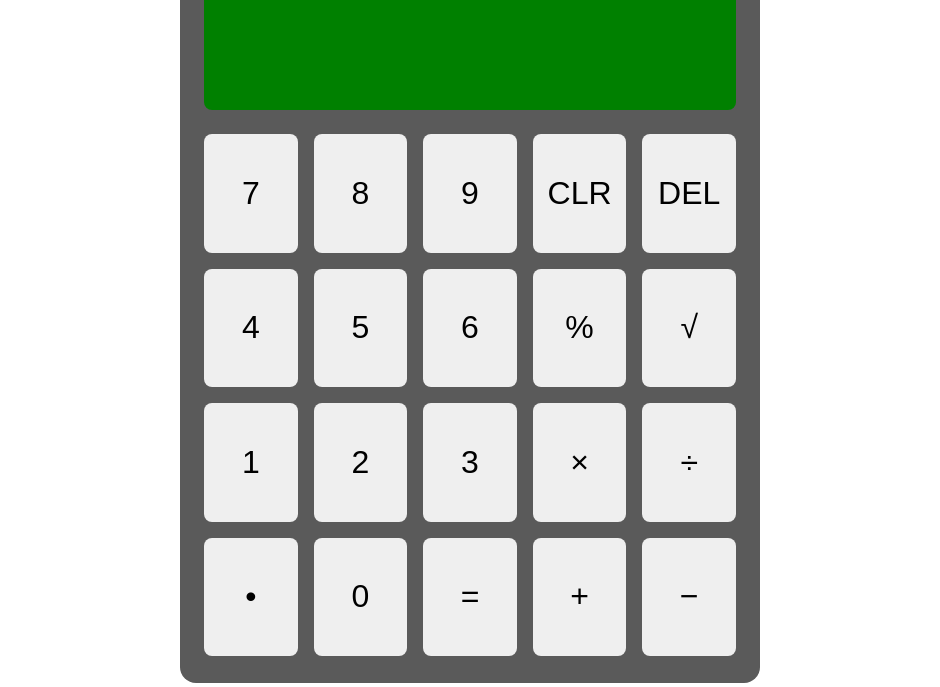
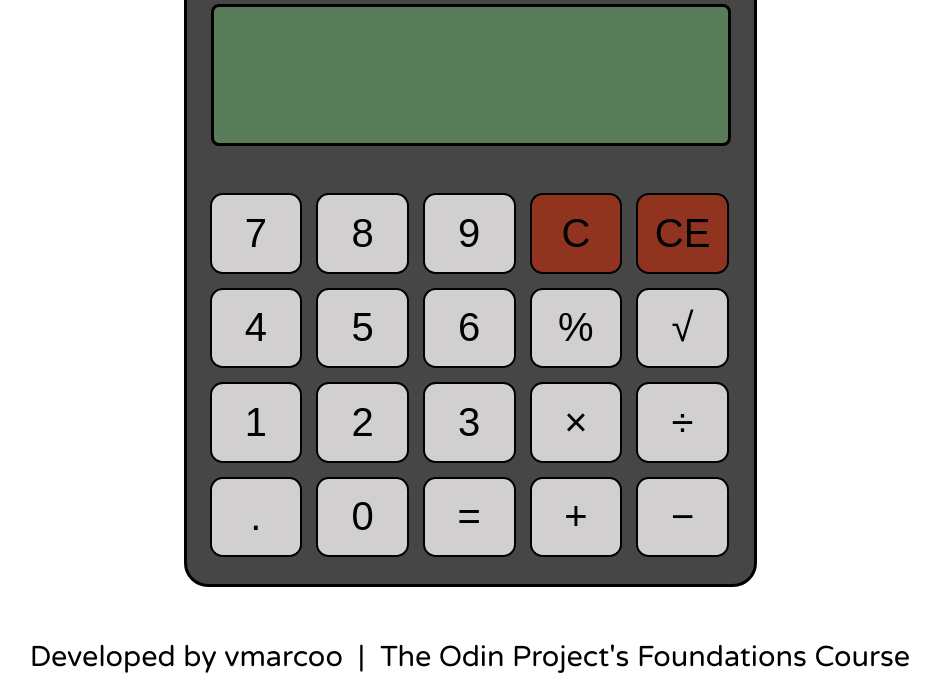
Before and after one commit to vmarcoo/calculator, a plain HTML site: page index.html in a window 1280 px wide. Shown: the part 123-810 px from the top of the page, without its empty margins (170-1110 px from the left). Drawn offline with Linux system fonts and the light colour scheme; a web font is replaced by a local one.

Commit message:
Adjusts in UI

```diff
--- a/index.html
+++ b/index.html
@@ -3,7 +3,11 @@
 <head>
     <meta charset="UTF-8">
     <meta name="viewport" content="width=device-width, initial-scale=1.0">
+    <link rel="preconnect" href="https://fonts.googleapis.com">
+    <link rel="preconnect" href="https://fonts.gstatic.com" crossorigin>
+    <link href="https://fonts.googleapis.com/css2?family=Handjet:wght@500;800&family=Jost:wght@500&family=Roboto&family=Varela+Round&display=swap" rel="stylesheet">
     <link rel="stylesheet" href="./style.css">
+    <link rel="shortcut icon" href="./images/favicon.png" type="image/x-icon">
     <title>Calculator</title>
 </head>
 <body>
@@ -24,8 +28,8 @@
             <button>7</button>
             <button>8</button>
             <button>9</button>
-            <button>CLR</button>
-            <button>DEL</button>
+            <button style="background-color: rgb(144, 52, 31);">C</button>
+            <button style="background-color: rgb(144, 52, 31);">CE</button>
             <button>4</button>
             <button>5</button>
             <button>6</button>
@@ -36,14 +40,14 @@
             <button>3</button>
             <button>×</button>
             <button>÷</button>
-            <button>•</button>
+            <button>.</button>
             <button>0</button>
             <button> =</button>
             <button>+</button>
             <button>−</button>
         </div>
     </main>
-    <!--<footer>Developed by<a target="_blank" href="https://github.com/vmarcoo">&nbsp;vmarcoo&nbsp;</a>for<a target="_blank" href="https://theodinproject.com/">&nbsp;The Odin Project's Foundations Course&nbsp;</a></footer> -->
+    <footer>Developed by&nbsp;<a target="_blank" href="https://github.com/vmarcoo">vmarcoo</a>&nbsp;&nbsp;|&nbsp;&nbsp;<a target="_blank" href="https://theodinproject.com/">The Odin Project's Foundations Course</a></footer>
 </body>
 <script src="./script.js"></script>
 </html>
--- a/style.css
+++ b/style.css
@@ -1,26 +1,38 @@
+html {
+    position: relative;
+    min-height: 100%;
+}
+
 body {
     margin: 0;
+    margin-bottom: 100px;
     display: flex;
     flex-direction: column;
     align-items: center;
+    font-family: 'Handjet', cursive;
+    font-family: 'Jost', sans-serif;
+    font-family: 'Roboto', sans-serif;
+    font-family: 'Varela Round', sans-serif;
+    user-select: none;
 }
 
 #container {
     margin-top: 40px;
     padding: 1rem;
     padding-bottom: 48px;
-    background-color: rgb(90, 90, 90);
-    min-height: 702px;
-    max-height: 702px;
-    min-width: 548px;
-    max-width: 548px;
+    background-color: rgb(70, 70, 70);
+    min-height: 600px;
+    max-height: 600px;
+    min-width: 535px;
+    max-width: 535px;
     display: flex;
     flex-direction: column;
-    border-radius: 2vh;
+    border-radius: 1.5rem;
+    border: 3px solid black;
 }
 
 #name {
-    font-size: 2rem;
+    font-size: 2.5rem;
     color: #F1F1F1;
 }
 
@@ -32,7 +44,7 @@ body {
 #solar {
     display: flex;
     border: 1.5px solid black;
-    margin-right: 8px;
+    margin-right: 7px;
 }
 
 #solar div {
@@ -43,14 +55,22 @@ body {
 }
 
 #display {
-    min-width: 488px;
-    min-height: 120px;
-    background-color: green;
+    display: flex;
+    align-items:flex-end;
+    justify-content: flex-end;
+    font-size: 2.5rem;
+    padding: 1rem;
+    min-width: 482px;
+    max-width: 482px;
+    min-height: 104px;
+    max-height: 104px;
+    background-color: rgb(89, 124, 89);
     margin-top: 20px;
-    margin-bottom: 16px;
+    margin-bottom: 40px;
     border-radius: 1vh;
     margin-right: 8px;
     margin-left: 8px;
+    border: 3px solid black;
 }
 
 #body {
@@ -59,21 +79,37 @@ body {
 }
 
 #body button {
-    min-width: 93.6px;
-    min-height: 118.5px;
-    margin: 8px 8px;
-    border-radius: 1vh;
+    min-width: 92.7px;
+    min-height: 80.5px;
+    margin: 7px 7px;
+    border-radius: .8rem;
     border: none;
-    font-size: 2rem;
+    font-size: 2.5rem;
+    background-color: rgb(209, 207, 207);
+    border: 2px solid black;
+    cursor: pointer;
+}
+
+#body button:active{
+    opacity: 50%;
 }
 
 footer {
+    display: flex;
+    align-items: center;
+    justify-content: center;
     position: absolute;
     bottom: 0;
+    margin-bottom: .8rem;
     white-space: nowrap;
+    font-size: 1.8rem;
 }
 
-footer a {
+a {
     text-decoration: none;
     color: black;
 }
+
+a:hover {
+    text-decoration: underline;
+}
```
Also changed, not shown: images/favicon.png (added).
